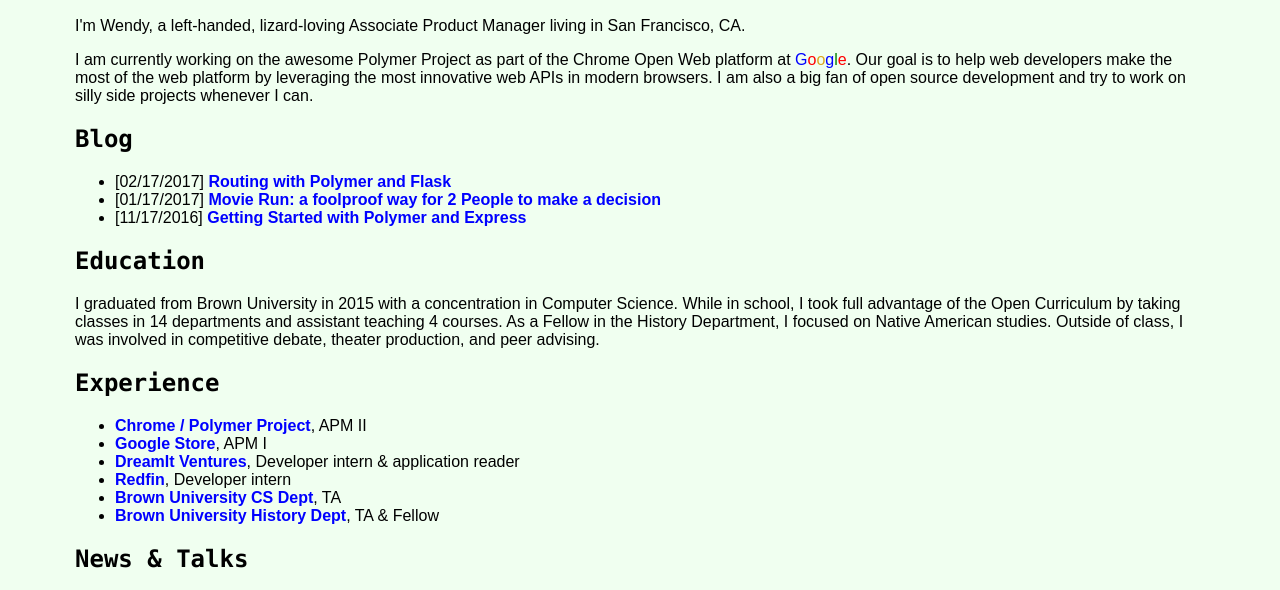
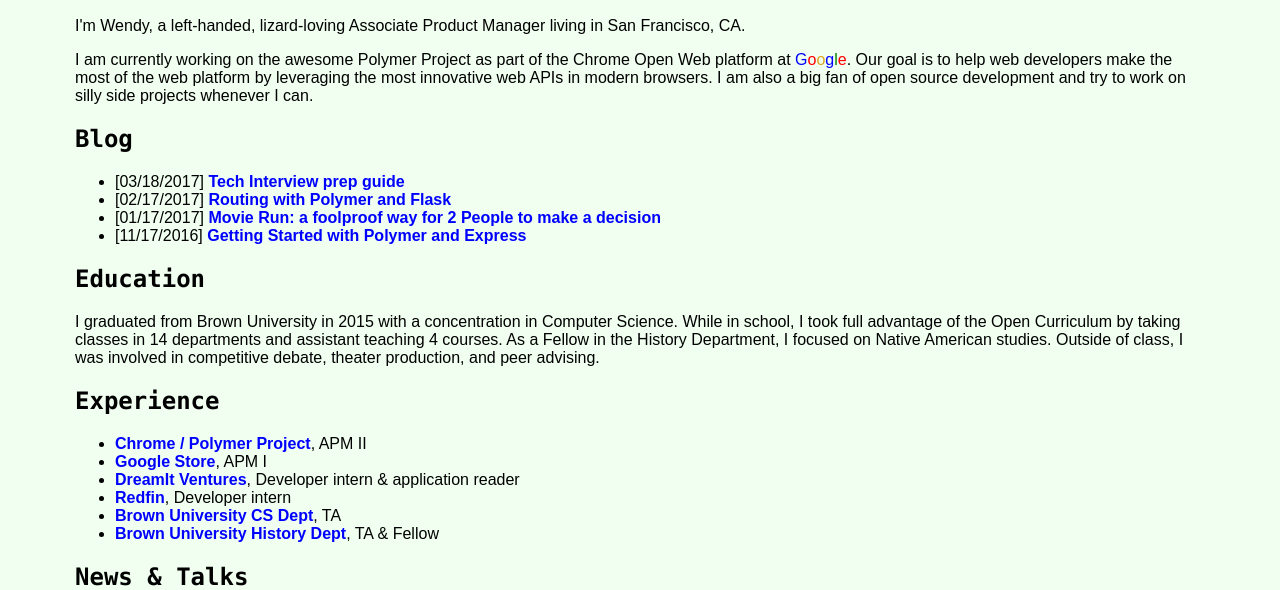
Before and after one commit to wmginsberg/wmginsberg.github.io, a website: page index.html in a window 1280 px wide. Shown: the part 208-798 px from the top of the page. Drawn offline with Linux system fonts and the light colour scheme.

Commit message:
index link

```diff
--- a/index.html
+++ b/index.html
@@ -73,6 +73,7 @@
 
 <h2> Blog </h2>
 <ul>
+    <li>[03/18/2017] <a href="/blog/ultimate-guide">Tech Interview prep guide</a> </li>
     <li>[02/17/2017] <a href="/blog/poly-flask">Routing with Polymer and Flask</a> </li>
     <li>[01/17/2017] <a href="https://medium.com/@wmginsberg/movie-run-a-foolproof-way-for-2-people-to-make-a-decision-e7b1ddb69657#.3x8gipm2x" target="_blank">Movie Run: a foolproof way for 2 People to make a decision</a>
     <li>[11/17/2016] <a href="/blog/poly-express">Getting Started with Polymer and Express</a> </li>
```
